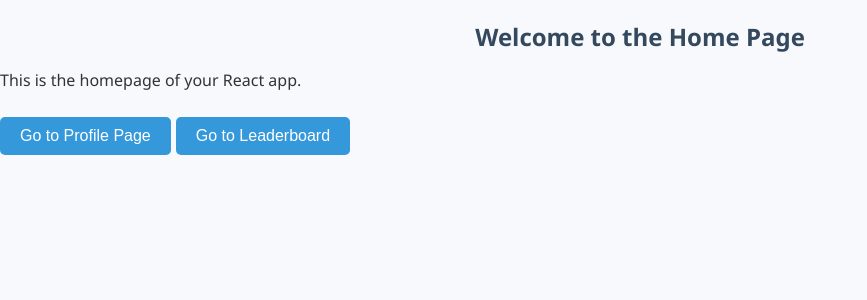
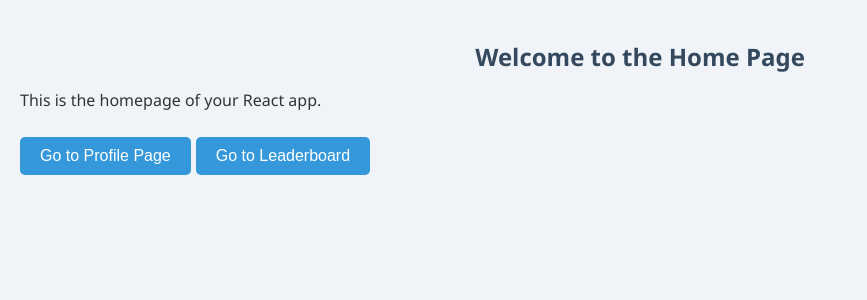
Before and after one commit to MK-467-Woofya/gamification-tool, a React (Create React App) app in the folder frontend/: page / in a window 1280 px wide. Shown: the top 300 px of the page, without its empty margins (0-867 px from the left). Built offline with nearby package versions, Linux system fonts and the light colour scheme.

Commit message:
some styling

```diff
--- a/frontend/src/components/styles.css
+++ b/frontend/src/components/styles.css
@@ -1,10 +1,10 @@
 /* global */
 body {
     font-family: 'Segoe UI', Tahoma, Geneva, Verdana, sans-serif;
-    background-color: #f7f9fc;
+    background-color: #f0f4f8;
     color: #333;
     margin: 0;
-    padding: 0;
+    padding: 20px;
 }
 
 h1 {
@@ -30,8 +30,8 @@ button:hover {
 }
 
 .container {
-    width: 33%;
-    margin: 0 auto;
+    width: 50%;
+    margin: auto;
     padding: 20px;
     box-shadow: 0 4px 8px rgba(0,0,0,0.1);
     background: white;
@@ -40,7 +40,7 @@ button:hover {
 
 /* Table styles */
 table {
-    width: 100%; /* Full width */
+    width: 100%;
     border-collapse: collapse;
     margin-top: 20px;
 }
```
